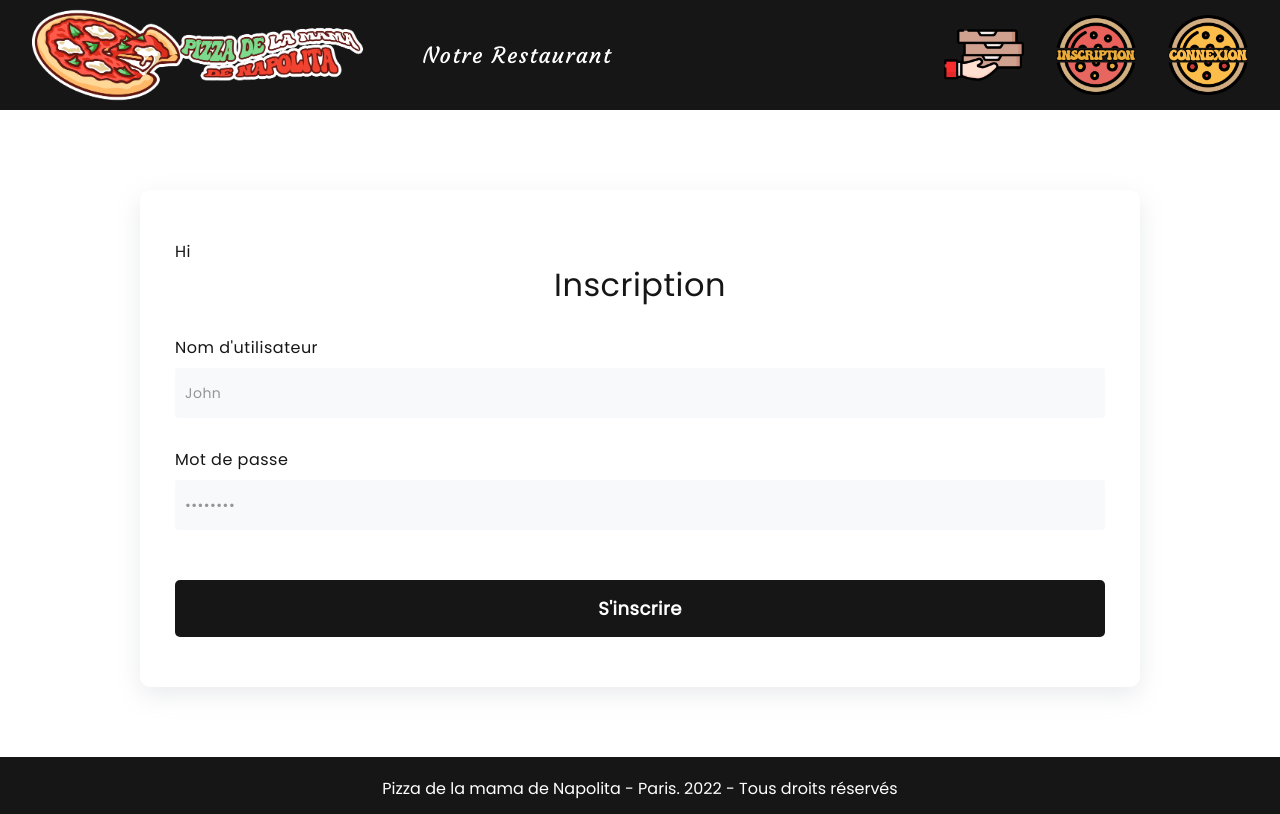
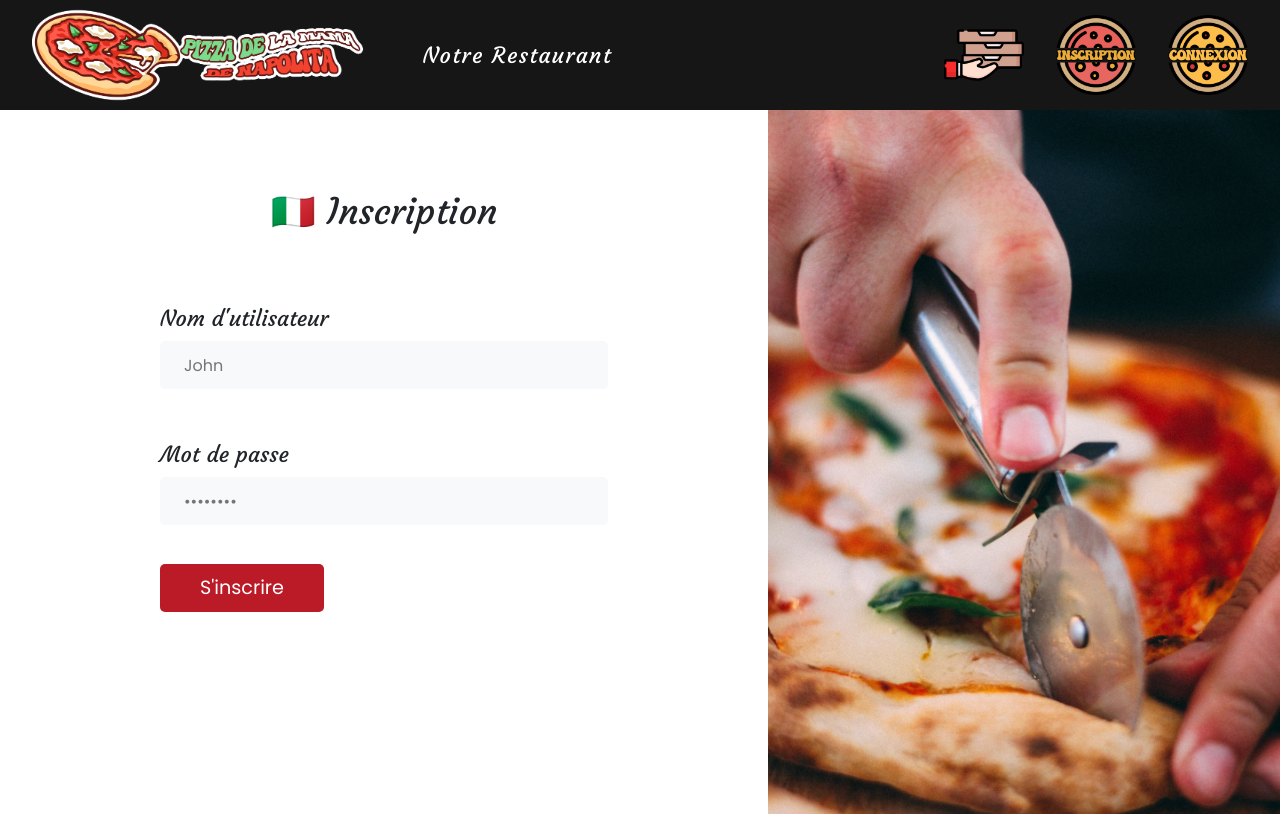
Before and after one commit to bastien-cordier/resto-ipssi, a React (Create React App) app in the folder front/: page /inscription in a window 1280 px wide. Shown: the top 814 px of the page. Built offline with nearby package versions, Linux system fonts and the light colour scheme.

Commit message:
Création inscription

```diff
--- a/front/src/pages/login/Inscription.js
+++ b/front/src/pages/login/Inscription.js
@@ -34,13 +34,12 @@ export default class Inscription extends Component {
   render() {
     return (
       <Fragment>
-        <div className="cardLog">
+        <div className="loginPage">
+          <div class="left-content">
+            <h3>🇮🇹 Inscription</h3>
             <form onSubmit={this.onSubmit}>
-            <Row>
-              <Col>
-                Hi
-                <h3>Inscription</h3>
               <label htmlFor="username">Nom d'utilisateur</label>
+              <br />
               <input
                 type="text"
                 placeholder="John"
@@ -49,7 +48,11 @@ export default class Inscription extends Component {
                 value={this.state.username}
                 onChange={(e) => this.setState({ username: e.target.value })}
               />
-                <label htmlFor="password">Mot de passe</label>
+              <br />
+              <label htmlFor="password" style={{ paddingTop: "2em" }}>
+                Mot de passe
+              </label>
+              <br />
               <input
                 type="password"
                 placeholder="••••••••"
@@ -58,10 +61,17 @@ export default class Inscription extends Component {
                 value={this.state.password}
                 onChange={(e) => this.setState({ password: e.target.value })}
               />
+              <br />
               <button type="submit">S'inscrire</button>
-              </Col>
-            </Row>
             </form>
+          </div>
+          <div
+            class="right-content"
+            style={{
+              backgroundImage: `url(/assets/inscription-banner.jpeg)`,
+              backgroundSize: "cover",
+            }}
+          />
         </div>
       </Fragment>
     );
--- a/front/src/pages/login/Log.scss
+++ b/front/src/pages/login/Log.scss
@@ -1,69 +1,63 @@
-.cardLog {
-  padding: 80px 0px 70px 0px;
+.loginPage {
+  height: 100vh;
+  display: flex;
+
+  .left-content {
+    width: 60%;
+    margin-top: 40vh;
+    transform: translateY(-50%);
+    text-align: center;
+
+    h3 {
+      font-family: "Courgette", cursive;
+      font-size: 36px;
+    }
 
     form {
-    width: 1000px;
-    background-color: #fff;
-    margin-left: auto;
-    margin-right: auto;
-    border-radius: 10px;
-    box-shadow: rgba(149, 157, 165, 0.2) 0px 8px 24px;
-    padding: 50px 35px;
-    transition: 0.4s;
-  }
-
-  form:hover {
-    transform: scale(1.04);
-  }
-
-  form * {
-    font-family: "Poppins", sans-serif;
-    color: #161616;
-    letter-spacing: 0.5px;
-    outline: none;
-    border: none;
-  }
-
-  form h3 {
-    font-size: 32px;
-    font-weight: 500;
-    line-height: 42px;
-    text-align: center;
-  }
+      text-align: left;
+      margin: 4em 10em !important;
 
       label {
-    display: block;
-    margin-top: 30px;
-    font-size: 16px;
-    font-weight: 500;
+        font-family: "Courgette", cursive;
+        font-size: 22px;
+        line-height: 2em;
       }
 
       input {
-    display: block;
-    height: 50px;
         width: 100%;
+        height: 3em;
         background-color: #f8f9fa;
-    border-radius: 3px;
-    padding: 0 10px;
-    margin-top: 8px;
-    font-size: 14px;
-    font-weight: 300;
+        border: none;
+        border-radius: 5px;
       }
 
-  ::placeholder {
-    color: #959595;
+      input#username {
+        padding-left: 1.5em;
+      }
+
+      input#password {
+        padding-left: 1.5em;
       }
 
       button {
-    margin-top: 50px;
-    width: 100%;
-    background-color: #161616;
+        margin-top: 2em;
+        padding: 10px 40px;
+        background-color: #bb1a27;
         color: #fff;
-    padding: 15px 0;
-    font-size: 18px;
-    font-weight: 600;
+        font-size: 1.2em;
+        border: none;
         border-radius: 5px;
-    cursor: pointer;
         transition: 0.4s;
+
+        &:hover {
+          transform: scale(1.05);
         }
       }
+    }
+  }
+
+  .right-content {
+    height: 100vh;
+    width: 40%;
+  }
+}
```
Also changed, not shown: front/public/assets/inscription-banner.jpeg (added). Lines whose indentation alone changed are shown as unchanged.
